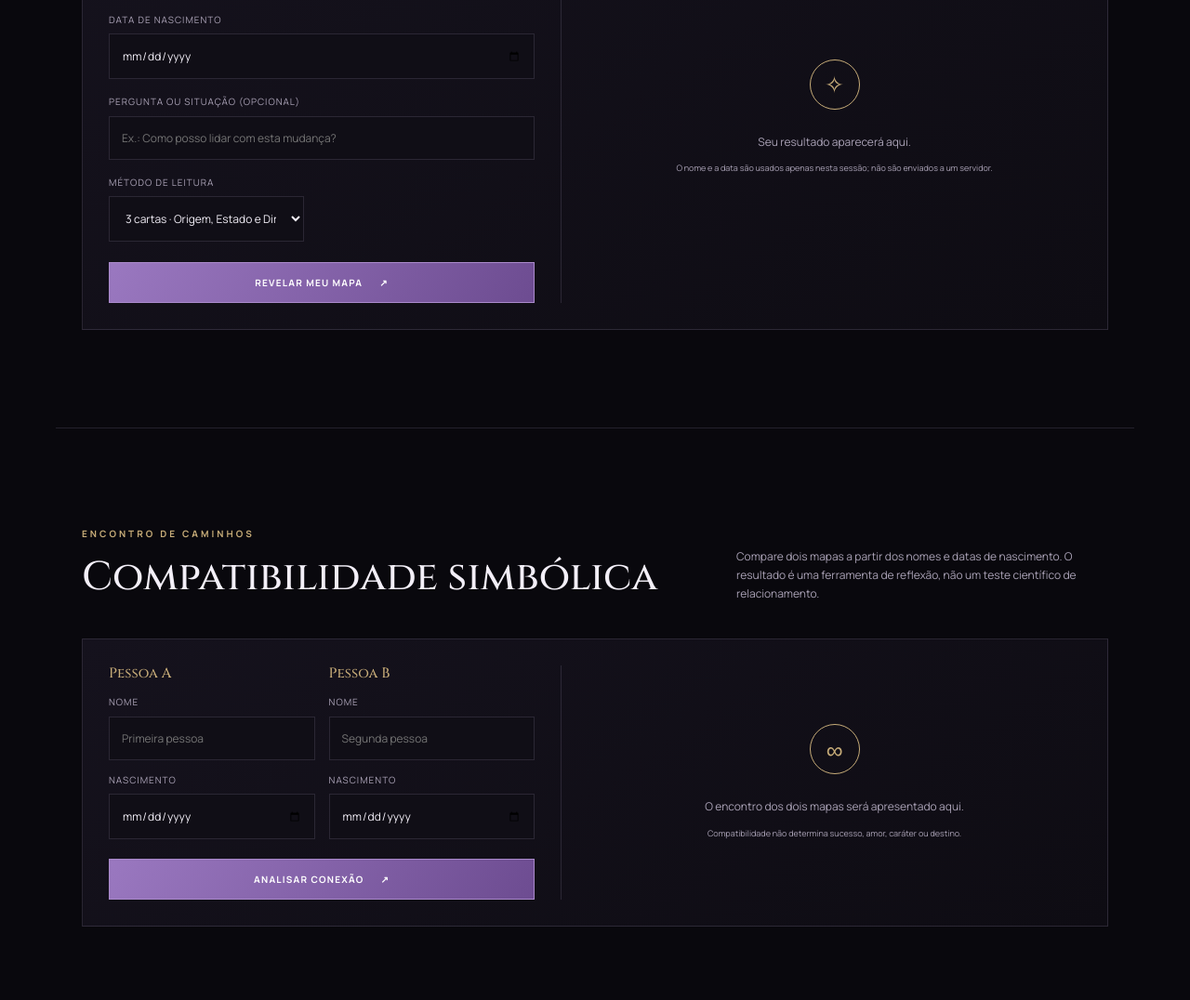
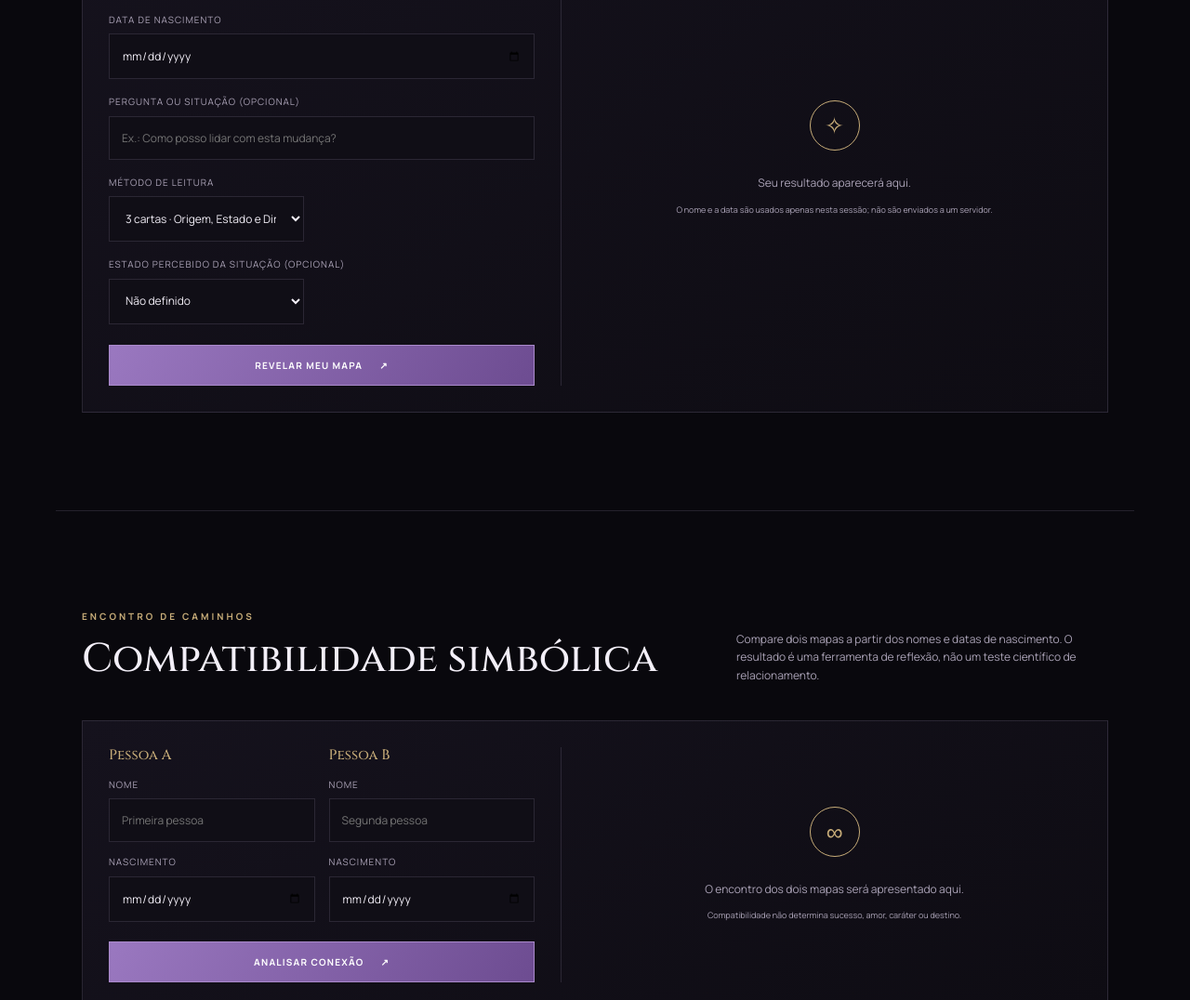
Before and after one commit to satoshikkj/SUKYOZ, a plain HTML site: page index.html in a window 1280 px wide. Shown: the part 5752-6828 px from the top of the page at 93% size. Drawn offline with Linux system fonts and the light colour scheme.

Commit message:
Add optional perceived state to consultation form

```diff
--- a/index.html
+++ b/index.html
@@ -30,7 +30,7 @@
       <div class="cards-grid" id="cardsGrid"></div><p class="library-foot" id="libraryFoot"></p>
     </section>
     <section class="section consult-section" id="consulta"><div class="section-heading"><div><div class="eyebrow">MAPA PESSOAL</div><h2>Consulta por nome e nascimento</h2></div><p>Uma leitura simbólica gerada por um método transparente do próprio SUKYOZ.</p></div>
-      <div class="tool-panel"><form id="readingForm" class="tool-form"><label>Nome<input id="personName" required maxlength="70" placeholder="Digite seu nome"></label><label>Data de nascimento<input id="birthDate" type="date" required></label><label>Pergunta ou situação (opcional)<input id="readingQuestion" maxlength="240" placeholder="Ex.: Como posso lidar com esta mudança?"></label><label>Método de leitura<select id="spreadSize"><option value="3">3 cartas · Origem, Estado e Direção</option><option value="5">5 cartas · Leitura de contexto</option><option value="7">7 cartas · Leitura ampliada</option></select></label><button class="btn primary" type="submit">Revelar meu mapa <span>↗</span></button></form><div id="readingResult" class="result-area empty-result"><div class="result-orb">✧</div><p>Seu resultado aparecerá aqui.</p><small>O nome e a data são usados apenas nesta sessão; não são enviados a um servidor.</small></div></div>
+      <div class="tool-panel"><form id="readingForm" class="tool-form"><label>Nome<input id="personName" required maxlength="70" placeholder="Digite seu nome"></label><label>Data de nascimento<input id="birthDate" type="date" required></label><label>Pergunta ou situação (opcional)<input id="readingQuestion" maxlength="240" placeholder="Ex.: Como posso lidar com esta mudança?"></label><label>Método de leitura<select id="spreadSize"><option value="3">3 cartas · Origem, Estado e Direção</option><option value="5">5 cartas · Leitura de contexto</option><option value="7">7 cartas · Leitura ampliada</option></select></label><label>Estado percebido da situação (opcional)<select id="readingState"><option value="">Não definido</option><option value="Ativo">Ativo — está manifesto</option><option value="Latente">Latente — ainda é possibilidade</option><option value="Desregulado">Desregulado — aparece de forma prejudicial</option></select></label><button class="btn primary" type="submit">Revelar meu mapa <span>↗</span></button></form><div id="readingResult" class="result-area empty-result"><div class="result-orb">✧</div><p>Seu resultado aparecerá aqui.</p><small>O nome e a data são usados apenas nesta sessão; não são enviados a um servidor.</small></div></div>
     </section>
     <section class="section compatibility-section" id="compatibilidade"><div class="section-heading"><div><div class="eyebrow">ENCONTRO DE CAMINHOS</div><h2>Compatibilidade simbólica</h2></div><p>Compare dois mapas a partir dos nomes e datas de nascimento. O resultado é uma ferramenta de reflexão, não um teste científico de relacionamento.</p></div>
       <div class="tool-panel"><form id="compatForm" class="tool-form two-person"><div class="person-fields"><h3>Pessoa A</h3><label>Nome<input id="nameA" required maxlength="70" placeholder="Primeira pessoa"></label><label>Nascimento<input id="dateA" type="date" required></label></div><div class="person-fields"><h3>Pessoa B</h3><label>Nome<input id="nameB" required maxlength="70" placeholder="Segunda pessoa"></label><label>Nascimento<input id="dateB" type="date" required></label></div><button class="btn primary" type="submit">Analisar conexão <span>↗</span></button></form><div id="compatResult" class="result-area empty-result"><div class="result-orb">∞</div><p>O encontro dos dois mapas será apresentado aqui.</p><small>Compatibilidade não determina sucesso, amor, caráter ou destino.</small></div></div>
```
